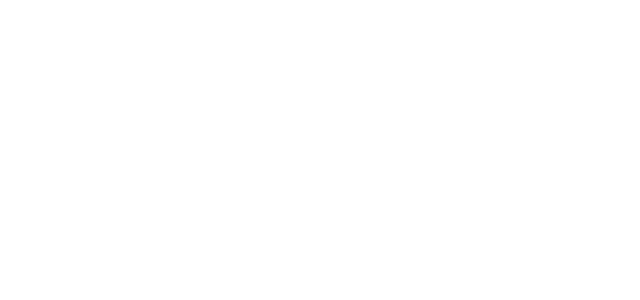
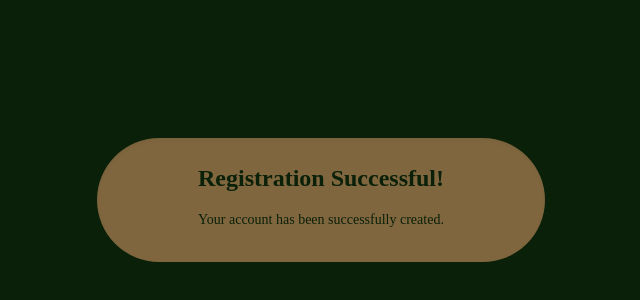
Before and after one commit to Munyia/WordSmitters, a React (Vite) app in the folder client/: page /register in a window 1280 px wide. Before the commit this address had no page. Shown: the part 192-492 px from the top of the page, without its empty margins (319-959 px from the left). Built offline with nearby package versions, Linux system fonts and the light colour scheme; a web font is replaced by a local one.

Commit message:
register page

```diff
--- a/client/src/App.jsx
+++ b/client/src/App.jsx
@@ -5,6 +5,7 @@
 import Login from './pages/Login'
 import { BrowserRouter, Route, Routes } from "react-router-dom";
 import SignUp from './pages/SignUp';
+import Register from './pages/Register';
 
 function App() {
 
@@ -15,6 +16,7 @@
       <Route path="/login" element ={<Login />}/>
       <Route path="/" element ={<Home/>}/>
       <Route path="/signup" element ={<SignUp/>}/>
+      <Route path="/register" element ={<Register/>}/>
     </Routes>
     </BrowserRouter>
     </>
--- a/client/src/assets/index.js
+++ b/client/src/assets/index.js
@@ -5,8 +5,9 @@
 import bg11 from './res/bg11.jpg'
 import bgg from './res/bgg.png'
 import bgg1 from './res/bgg1.png'
+import dance from './res/dance.jpg'
 import twitter from './res/twitter.svg'
 
 
 
-export {bg0, llogo, bgimg, tb, bg11, bgg, bgg1, twitter}
+export {bg0, llogo, bgimg, tb, bg11, bgg, bgg1, dance, twitter}
--- /dev/null
+++ b/client/src/pages/Register.jsx
@@ -0,0 +1,26 @@
+import React from "react";
+
+const Register = () => {
+  return (
+    <div>
+      <div className="flex flex-col items-center bg-sec  justify-center h-screen">
+        <div className="w-full max-w-md">
+          <div className="bg-pry shadow-inner rounded-full bg-blend-hard-light opacity-60 relative px-8 pt-6 pb-8 mb-4">
+            <div className="text-center mb-4">
+              <h1 className="text-2xl font-bold text-sec">
+                Registration Successful!
+              </h1>
+            </div>
+            <div className="text-center">
+              <p className="text-sec text-sm">
+                Your account has been successfully created.
+              </p>
+            </div>
+          </div>
+        </div>
+      </div>
+    </div>
+  );
+};
+
+export default Register;
```
Also changed, not shown: client/src/assets/res/cup.png (renamed from client/src/assets/res/Capture7.PNG), client/src/assets/res/dance.jpg (renamed from client/src/assets/res/IMG-20240313-WA0002.jpg).
